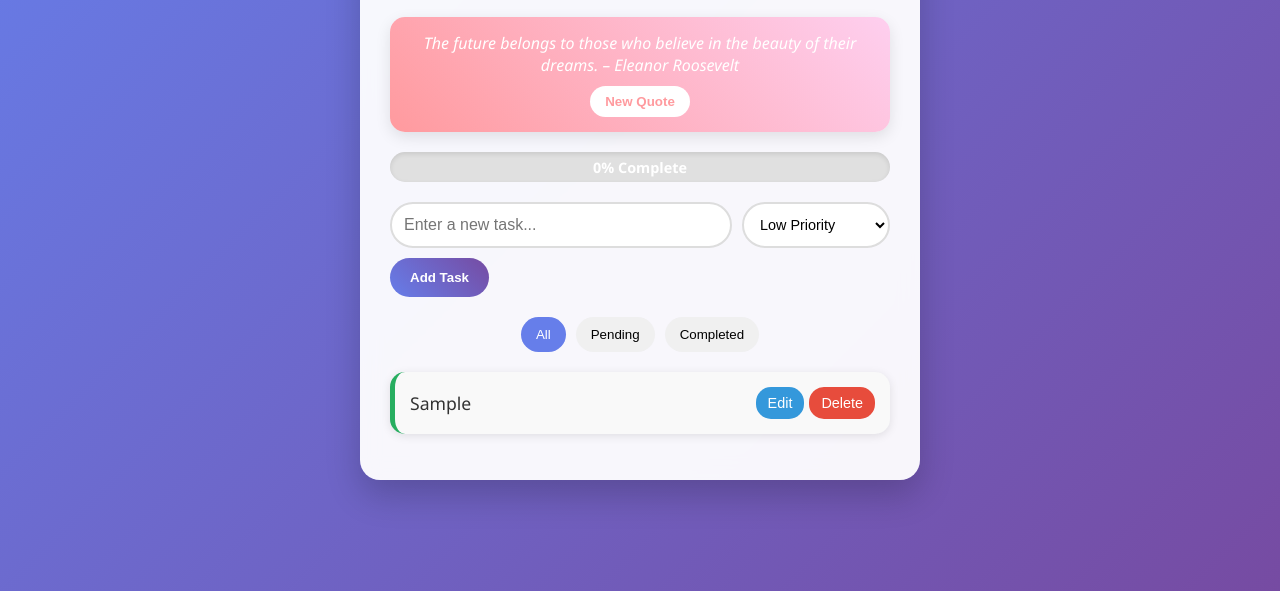
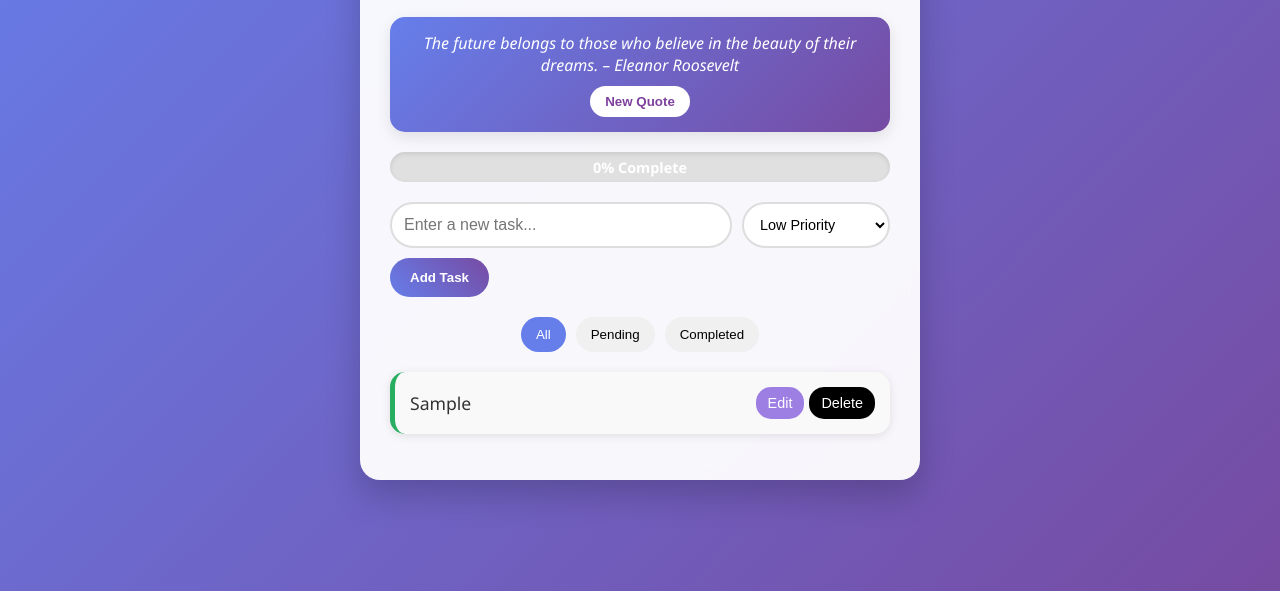
Before and after one commit to Fluxx-app-dev/FLUXX-TO-DO, a plain HTML site: page index.html in a window 1280 px wide. Both pictures are taken after typing "Sample" into the empty fields and a click on the button "Add Task". Shown: the part 209-800 px from the top of the page. Drawn offline with Linux system fonts and the light colour scheme.

Commit message:
Update styles.css

```diff
--- a/styles.css
+++ b/styles.css
@@ -33,7 +33,7 @@ h1 {
 }
 
 .quote {
-    background: linear-gradient(45deg, #ff9a9e, #fecfef);
+    background: linear-gradient(135deg, #667eea 0%, #764ba2 100%);
     padding: 15px;
     border-radius: 15px;
     margin-bottom: 20px;
@@ -49,7 +49,7 @@ h1 {
 
 #new-quote-btn {
     background: #fff;
-    color: #ff9a9e;
+    color: #7e409d;
     border: none;
     padding: 8px 15px;
     border-radius: 20px;
@@ -221,7 +221,7 @@ h1 {
 }
 
 .edit-btn, .delete-btn {
-    background: #3498db;
+    background: #9d7fe4;
     color: white;
     border: none;
     padding: 8px 12px;
@@ -232,11 +232,11 @@ h1 {
 }
 
 .edit-btn:hover {
-    background: #2980b9;
+    background: #350579;
 }
 
 .delete-btn {
-    background: #e74c3c;
+    background: #000000;
 }
 
 .delete-btn:hover {
```
